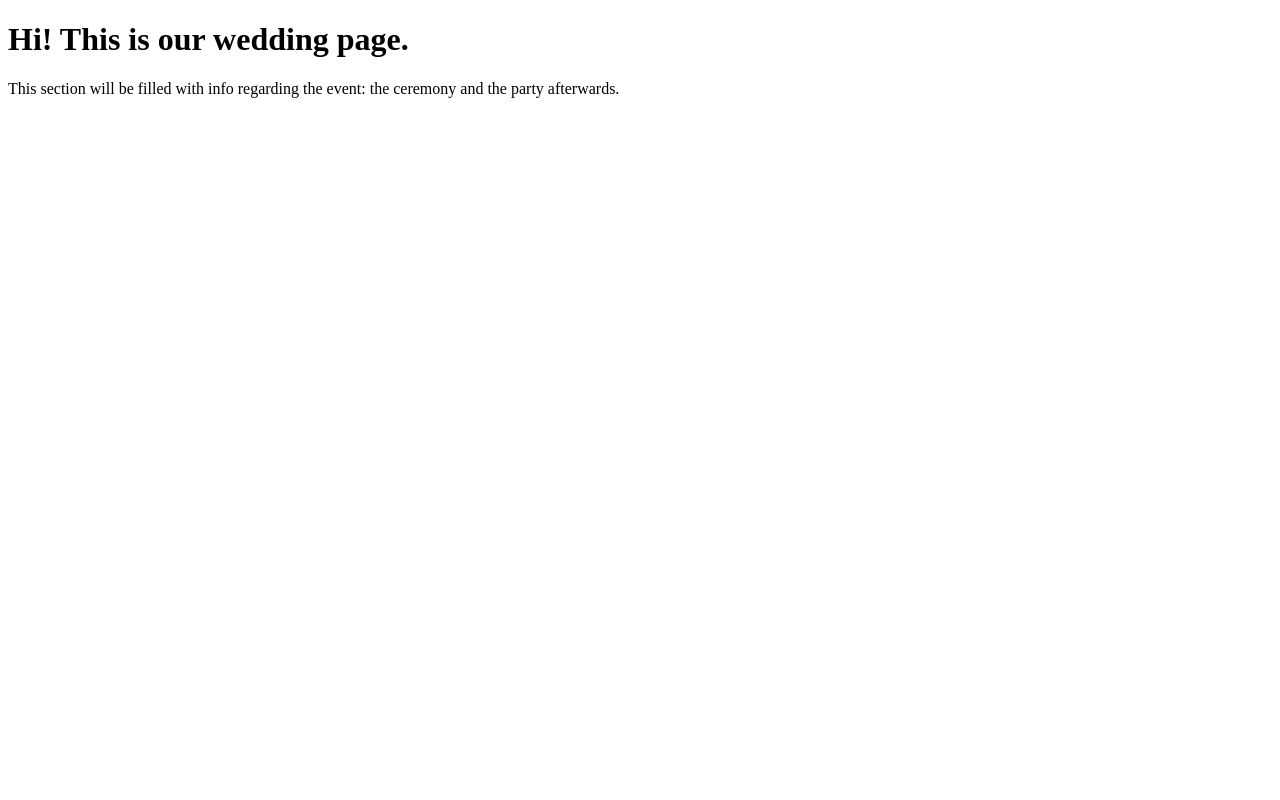
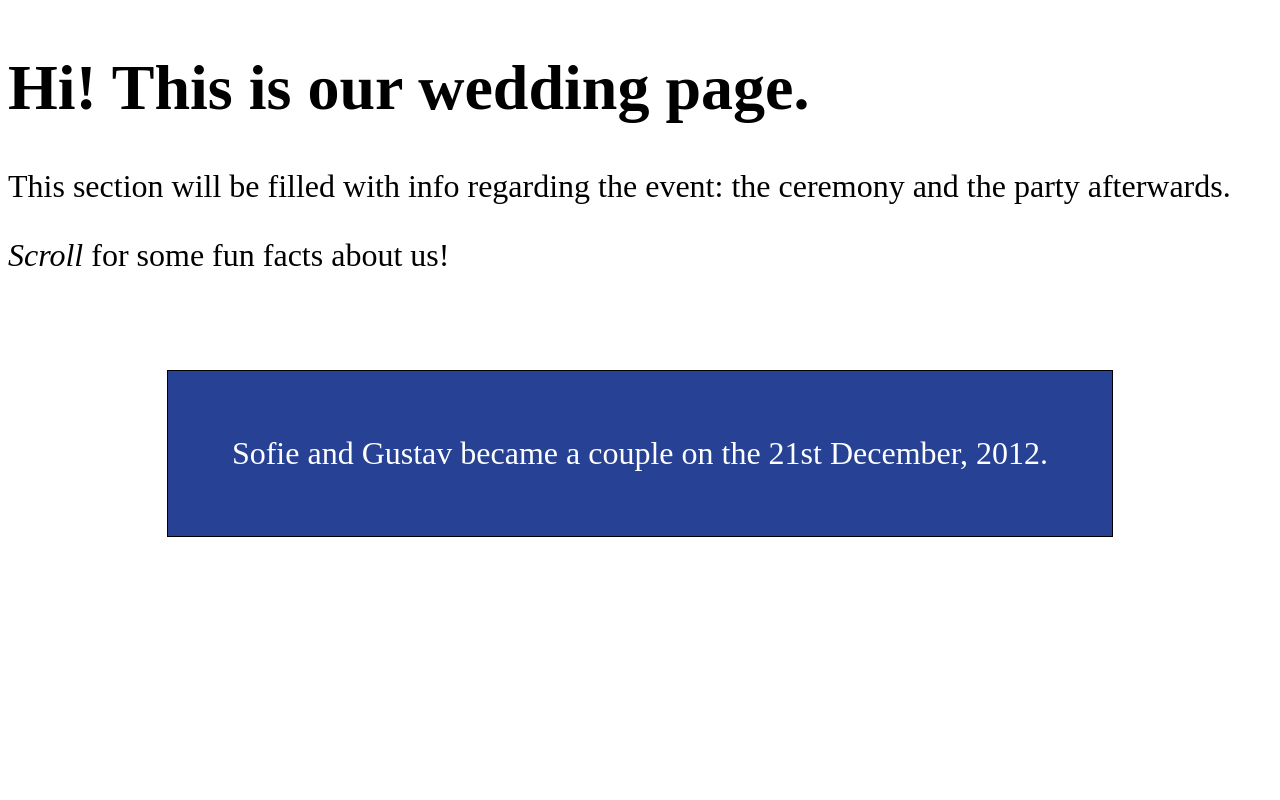
Before and after one commit to kglundgren/wedding, a plain HTML site: page index.html in a window 1280 px wide. Shown: the top 800 px of the page. Drawn offline with nearby package versions, Linux system fonts and the light colour scheme.

Commit message:
basic layout and AOS animations

```diff
--- a/index.html
+++ b/index.html
@@ -2,8 +2,37 @@
 <head>
   <meta charset="utf-8">
   <title>Wedding</title>
+  <link href="https://unpkg.com/aos@2.3.1/dist/aos.css" rel="stylesheet">
+  <link href="src/css/styles.css" rel="stylesheet">
 </head>
 <body>
-  <h1>Hi! This is our wedding page.</h1>
-  <p>This section will be filled with info regarding the event: the ceremony and the party afterwards.</p>
+
+  <header>
+    <h1>Hi! This is our wedding page.</h1>
+    <p>This section will be filled with info regarding the event: the ceremony and the party afterwards.</p>
+    <p><em>Scroll</em> for some fun facts about us!</p>
+  </header>
+
+  <main>
+
+    <section data-aos="fade-up">
+      Sofie and Gustav became a couple on the 21st December, 2012.
+    </section>
+
+    <section data-aos="fade-up">
+      Join us for the ceremony!
+    </section>
+
+    <section data-aos="fade-up">
+      Let's party!
+    </section>
+
+  </main>
+
+  <footer>
+  </footer>
+
+  <script src="https://unpkg.com/aos@2.3.1/dist/aos.js"></script>
+  <script src="src/js/script.js"></script>
+
 </body>
--- /dev/null
+++ b/src/css/styles.css
@@ -0,0 +1,33 @@
+html {
+    font-size: 2rem;
+}
+
+html, body {
+    height: 100%;
+}
+
+body {
+    display: flex;
+    flex-direction: column;
+}
+
+main {
+    flex: 1;
+    display: flex;
+    flex-direction: column;
+    justify-content: center;
+    align-items: center;
+    padding: 2rem;
+    gap: 20rem;
+}
+
+main > :first-child {
+}
+
+section {
+    border: 1px solid #000;
+    background-color: #274295;
+    color: white;
+    text-align: center;
+    padding: 2rem;
+}
--- /dev/null
+++ b/src/js/script.js
@@ -0,0 +1 @@
+AOS.init();
```
